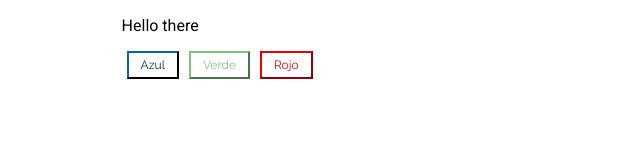
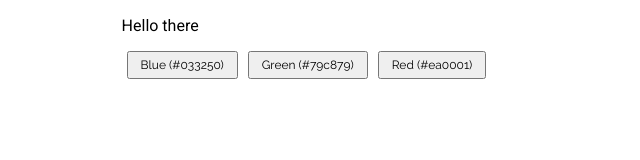
Before and after one commit to Kevuardo/Pruebas-ReactJS, a React app in the folder tutorial-app/: page / in a window 1280 px wide. Shown: the whole page, without its empty margins (0-640 px from the left). Built offline with nearby package versions, Linux system fonts and the light colour scheme.

Commit message:
Translation
Changed variable names and texts from Spanish to English

```diff
--- a/tutorial-app/src/index.css
+++ b/tutorial-app/src/index.css
@@ -1,7 +1,7 @@
 :root {
-  --azul: #033250;
-  --verde: #79c879;
-  --rojo: #ea0001;
+  --blue: #033250;
+  --green: #79c879;
+  --red: #ea0001;
 }
 
 html,
@@ -11,7 +11,7 @@ body {
   font-family: 'Roboto', sans-serif;
 }
 
-.boton-personalizado {
+.custom-button {
   padding: 5px 12px;
   transition: all 0.2s linear;
   margin: 0px 5px;
@@ -19,38 +19,38 @@ body {
   font-size: 12px;
 }
 
-#azul {
+#blue-button {
   background-color: #ffffff;
-  color: var(--azul);
-  border-color: var(--azul);
+  color: var(--blue);
+  border-color: var(--blue);
 }
 
-#azul:hover {
-  background-color: var(--azul);
-  border-color: var(--azul);
+#blue-button:hover {
+  background-color: var(--blue);
+  border-color: var(--blue);
   color: #ffffff;
 }
 
-#verde {
+#green-button {
   background-color: #ffffff;
-  color: var(--verde);
-  border-color: var(--verde);
+  color: var(--green);
+  border-color: var(--green);
 }
 
-#verde:hover {
-  background-color: var(--verde);
-  border-color: var(--verde);
+#green-button:hover {
+  background-color: var(--green);
+  border-color: var(--green);
   color: #ffffff;
 }
 
-#rojo {
+#red-button {
   background-color: #ffffff;
-  color: var(--rojo);
-  border-color: var(--rojo);
+  color: var(--red);
+  border-color: var(--red);
 }
 
-#rojo:hover {
-  background-color: var(--rojo);
-  border-color: var(--rojo);
+#red-button:hover {
+  background-color: var(--red);
+  border-color: var(--red);
   color: #ffffff;
 }
--- a/tutorial-app/src/index.js
+++ b/tutorial-app/src/index.js
@@ -1,15 +1,21 @@
 import React from 'react';
 import ReactDOM from 'react-dom';
 import './index.css';
-// import App from '';
+// import App from './components/App';
 
-const parrafo = (
+const paragraph = (
   <div>
     <p>Hello there</p>
-    <button class="boton-personalizado" id="azul">Azul</button>
-    <button class="boton-personalizado" id="verde">Verde</button>
-    <button class="boton-personalizado" id="rojo">Rojo</button>
+    <button class="custom-button" id="blue">
+      Blue (#033250)
+    </button>
+    <button class="custom-button" id="green">
+      Green (#79c879)
+    </button>
+    <button class="custom-button" id="red">
+      Red (#ea0001)
+    </button>
   </div>
 );
 
-ReactDOM.render(parrafo, document.getElementById('root'));
+ReactDOM.render(paragraph, document.getElementById('root'));
```
